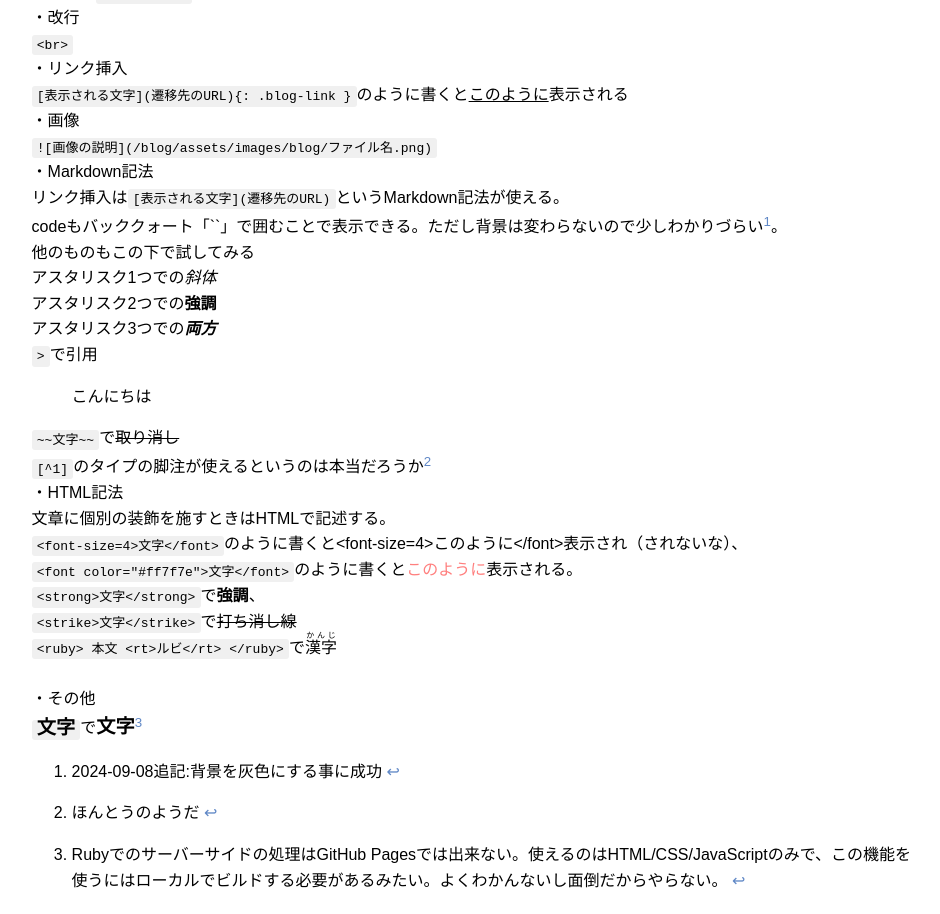
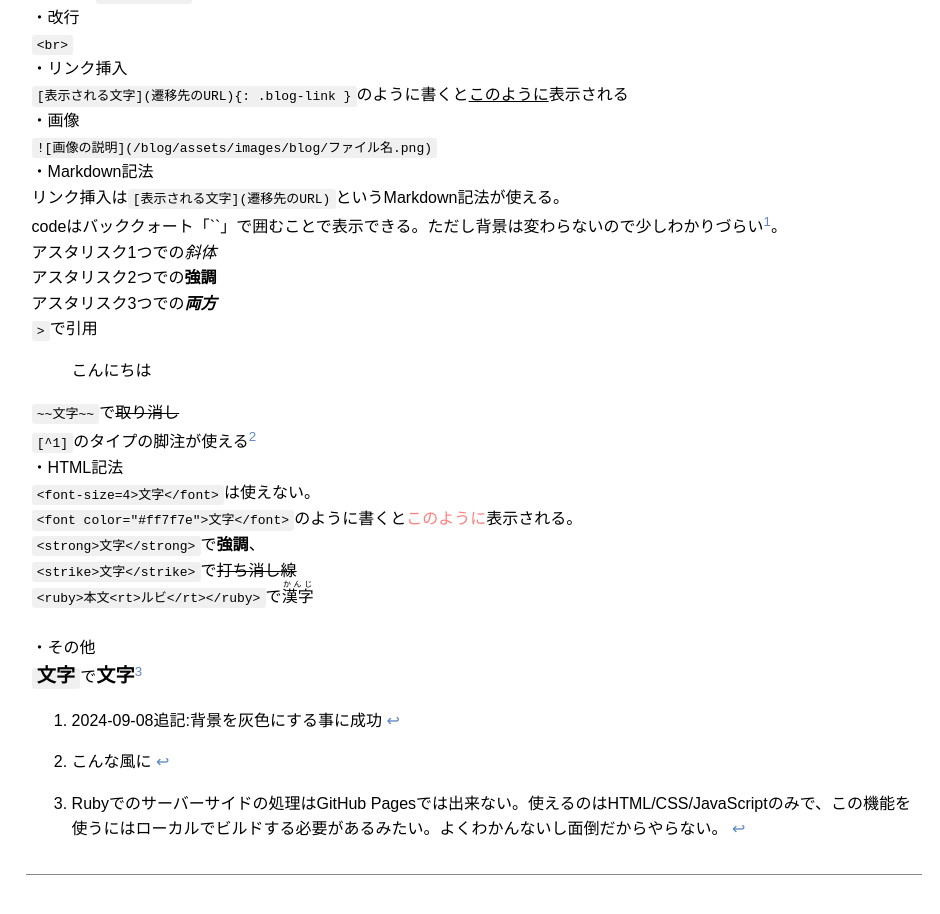
Before and after one commit to Asiraat/blog, a Jekyll site: the page built from _posts/2024-08-24-example.md, in a window 1280 px wide and 1400 px high, scrolled down 435 px, cut to the strip 353-1267 px from the top of the window. Shown: the whole strip, without its empty margins (166-1106 px from the left). Built offline with Jekyll 4.4.1, drawn with Linux system fonts in a browser that asks for light colours; some web fonts are replaced.

Commit message:
Update 2024-08-24-example.md

```diff
--- a/_posts/2024-08-24-example.md
+++ b/_posts/2024-08-24-example.md
@@ -19,8 +19,7 @@ MarkdownファイルのYAML Frontmatter内に`custom_excerpt: "ここが表示
 `![画像の説明](/blog/assets/images/blog/ファイル名.png)`<br>
 ・Markdown記法<br>
 リンク挿入は`[表示される文字](遷移先のURL)`というMarkdown記法が使える。<br>
-codeもバッククォート「``」で囲むことで表示できる。ただし背景は変わらないので少しわかりづらい[^2]。<br>
-他のものもこの下で試してみる<br>
+codeはバッククォート「``」で囲むことで表示できる。ただし背景は変わらないので少しわかりづらい[^2]。<br>
 アスタリスク1つでの*斜体*<br>
 アスタリスク2つでの**強調**<br>
 アスタリスク3つでの***両方***<br>
@@ -29,20 +28,16 @@ codeもバッククォート「``」で囲むことで表示できる。ただ
 > こんにちは<br>
 
 `~~文字~~`で~~取り消し~~<br>
-`[^1]`のタイプの脚注が使えるというのは本当だろうか[^1]<br>
+`[^1]`のタイプの脚注が使える[^1]<br>
 ・HTML記法<br>
-文章に個別の装飾を施すときはHTMLで記述する。<br>
-`<font-size=4>文字</font>`のように書くと<font-size=4>このように</font>表示され（されないな）、<br>
+`<font-size=4>文字</font>`は使えない。<br>
 `<font color="#ff7f7e">文字</font>`のように書くと<font color="#ff7f7e">このように</font>表示される。<br>
 `<strong>文字</strong>`で<strong>強調</strong>、<br>
 `<strike>文字</strike>`で<strike>打ち消し線</strike><br>
-`<ruby>
-  本文
-  <rt>ルビ</rt>
-</ruby>`で<ruby>漢字<rt>かんじ</rt></ruby><br><br>
+`<ruby>本文<rt>ルビ</rt></ruby>`で<ruby>漢字<rt>かんじ</rt></ruby><br><br>
 ・その他<br>
 `%%文字%%`で%%文字%%[^3]
 
-[^1]: ほんとうのようだ
+[^1]: こんな風に
 [^2]: 2024-09-08追記:背景を灰色にする事に成功
 [^3]: Rubyでのサーバーサイドの処理はGitHub Pagesでは出来ない。使えるのはHTML/CSS/JavaScriptのみで、この機能を使うにはローカルでビルドする必要があるみたい。よくわかんないし面倒だからやらない。
```
